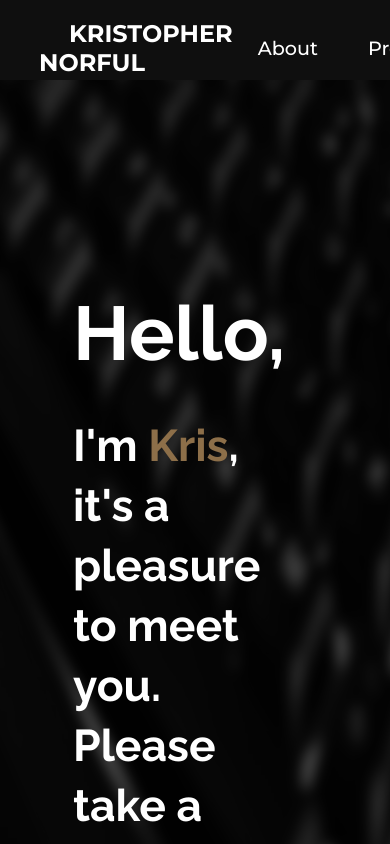
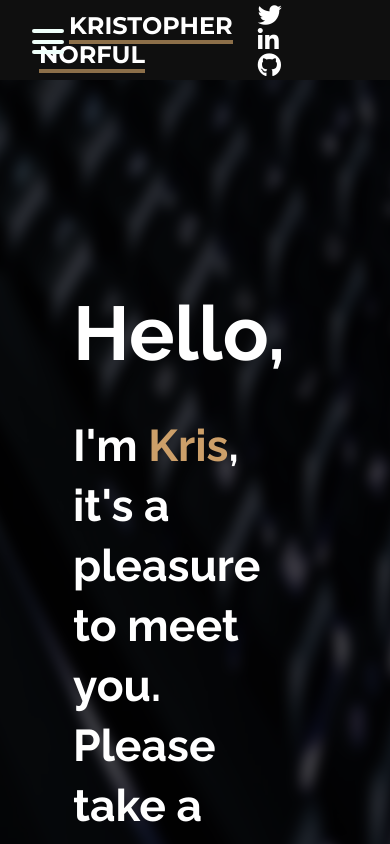
Before and after one commit to knorful/my-page, a React (Create React App) app: page / in a window 390 px wide. Shown: the top 844 px of the page. Built offline with nearby package versions, Linux system fonts and the light colour scheme.

Commit message:
create hamburger navbar

```diff
--- a/src/components/Landing/Landing.module.css
+++ b/src/components/Landing/Landing.module.css
@@ -55,7 +55,9 @@
   transition: all 0.5s;
   cursor: pointer;
   background-color: #8d6f49;
-  border-color: white;
+  border-color: black;
+  color: black;
+  border-radius: 5px;
 }
 
 .Landing figure {
@@ -67,8 +69,8 @@
   width: 100%;
   background-position: center;
   background-size: cover;
-  filter: blur(6px) grayscale(1);
-  -webkit-filter: blur(6px) grayscale(1);
+  filter: blur(6px) grayscale(0.75);
+  -webkit-filter: blur(6px) grayscale(0.75);
   transform: scale(1.1);
 }
 
@@ -85,14 +87,6 @@
   opacity: 0.65;
 }
 
-.Landing .profilePic img {
-  width: 400px;
-  height: 400px;
-  border-radius: 100%;
-  border: 20px solid white;
-  filter: grayscale(0.3);
+.Landing span {
+  color: #cc9f69;
 }
-
-.Landing span {
-  color: #8d6f49;
-}
--- a/src/components/Navigation/NavBar/NavBar.js
+++ b/src/components/Navigation/NavBar/NavBar.js
@@ -1,14 +1,126 @@
-import React from "react";
+import React, { useState, useRef } from "react";
 import classes from "./NavBar.module.css";
-
+import styled from "styled-components";
 import NavItems from "../NavigationItems/NavigationItems";
 
-const navBar = () => {
+const NavBar = () => {
+  const [open, setOpen] = useState(false);
+  const node = useRef();
+
+  const StyledMenu = styled.nav`
+    display: flex;
+    flex-direction: column;
+    justify-content: center;
+    background: #ebb97a;
+    transform: ${({ open }) => (open ? "translateX(0)" : "translateX(-100%)")};
+    height: 100vh;
+    text-align: left;
+    padding: 2rem;
+    position: absolute;
+    top: 0;
+    left: 0;
+    transition: transform 0.3s ease-in-out;
+
+    @media (max-width: 576px) {
+      width: 100%;
+    }
+
+    a {
+      font-size: 2rem;
+      text-transform: uppercase;
+      padding: 2rem 0;
+      font-weight: bold;
+      letter-spacing: 0.5rem;
+      color: #0d0c1d;
+      text-decoration: none;
+      transition: color 0.3s linear;
+
+      @media (max-width: 576px) {
+        font-size: 1.5rem;
+        text-align: center;
+      }
+
+      &:hover {
+        opacity: .5;
+        transition all .5s;
+      }
+    }
+  `;
+
+  const Menu = ({ open }) => {
+    return (
+      <StyledMenu open={open}>
+        <a href="/">About</a>
+        <a href="/">Projects</a>
+        <a href="/">Contact</a>
+        <a href="/">Resume</a>
+      </StyledMenu>
+    );
+  };
+
+  const StyledBurger = styled.button`
+    position: absolute;
+    top: 32%;
+    left: 2rem;
+    display: flex;
+    flex-direction: column;
+    justify-content: space-around;
+    width: 2rem;
+    height: 2rem;
+    background: transparent;
+    border: none;
+    cursor: pointer;
+    padding: 0;
+    z-index: 10;
+
+    &:focus {
+      outline: none;
+    }
+
+    div {
+      width: 2rem;
+      height: 0.25rem;
+      background: ${({ open }) => (open ? "#0D0C1D" : "#EFFFFA")};
+      border-radius: 10px;
+      transition: all 0.3s linear;
+      position: relative;
+      transform-origin: 1px;
+
+      :first-child {
+        transform: ${({ open }) => (open ? "rotate(45deg)" : "rotate(0)")};
+      }
+
+      :nth-child(2) {
+        opacity: ${({ open }) => (open ? "0" : "1")};
+        transform: ${({ open }) =>
+          open ? "translateX(20px)" : "translateX(0)"};
+      }
+
+      :nth-child(3) {
+        transform: ${({ open }) => (open ? "rotate(-45deg)" : "rotate(0)")};
+      }
+    }
+  `;
+
+  const Burger = ({ open, setOpen }) => {
+    return (
+      <StyledBurger open={open} onClick={() => setOpen(!open)}>
+        <div />
+        <div />
+        <div />
+      </StyledBurger>
+    );
+  };
+
   return (
     <div className={classes.NavBar}>
       <NavItems />
+      <div ref={node}>
+        <Burger open={open} setOpen={setOpen} />
+        <Menu open={open} setOpen={setOpen} />
+      </div>
     </div>
   );
 };
 
-export default navBar;
+export default NavBar;
--- a/src/components/Navigation/NavigationItems/NavigationItem/NavigationItem.js
+++ /dev/null
@@ -1,12 +0,0 @@
-import React from "react";
-import classes from "./NavigationItem.module.css";
-
-const navigationItem = (props) => {
-  return (
-    <li className={classes.NavItem}>
-      <a href={props.link}>{props.children}</a>
-    </li>
-  );
-};
-
-export default navigationItem;
--- a/src/components/Navigation/NavigationItems/NavigationItem/NavigationItem.module.css
+++ /dev/null
@@ -1,9 +0,0 @@
-.NavItem {
-  margin: 0 25px;
-}
-
-.NavItem a {
-  font-size: 1.2rem;
-  text-decoration: none;
-  color: white;
-}
--- a/src/components/Navigation/NavigationItems/NavigationItems.js
+++ b/src/components/Navigation/NavigationItems/NavigationItems.js
@@ -1,5 +1,4 @@
 import React, { useLayoutEffect, useRef, useState } from "react";
-import NavigationItem from "./NavigationItem/NavigationItem";
 import styled from "styled-components";
 import classes from "./NavigationItems.module.css";
 
@@ -33,12 +32,6 @@ const NavigationItems = () => {
             <a href="/">KRISTOPHER NORFUL</a>
           </h2>
         </div>
-        <ul>
-          <NavigationItem link="/">About</NavigationItem>
-          <NavigationItem link="/">Projects</NavigationItem>
-          <NavigationItem link="/">Contact</NavigationItem>
-          <NavigationItem link="/">Resume</NavigationItem>
-        </ul>
         <div className={classes.Links}>
           <a title="Follow me on Twiiter!" href="https://twitter.com/k_Norful">
             <i class="fab fa-twitter"></i>
--- a/src/components/Navigation/NavigationItems/NavigationItems.module.css
+++ b/src/components/Navigation/NavigationItems/NavigationItems.module.css
@@ -38,6 +38,7 @@
 .Logo a {
   text-decoration: none;
   color: white;
+  border-bottom: 4px solid #8c6f49;
   margin: 0 30px;
   height: 100%;
 }
@@ -50,7 +51,7 @@
 }
 
 .NavItems .Links i {
-  font-size: 2rem;
+  font-size: 1.5rem;
   color: white;
   margin-right: 25px;
   height: 100%;
```
Also changed, not shown: 1 other file (tests, documents, lock files or other folders).
